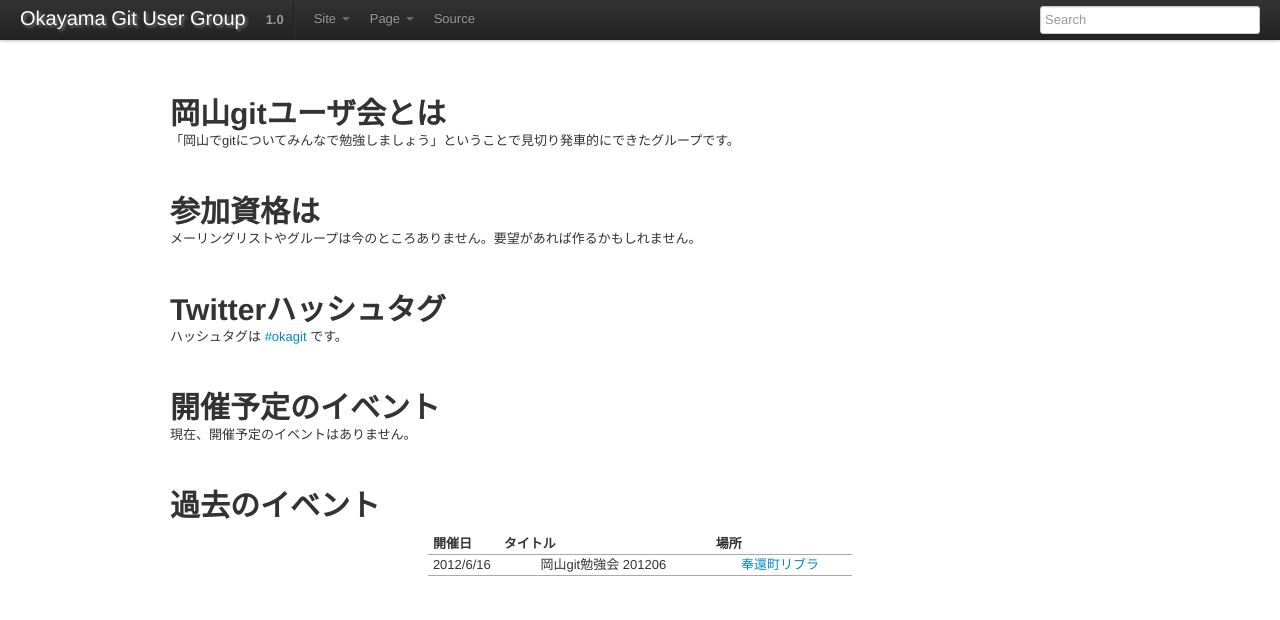
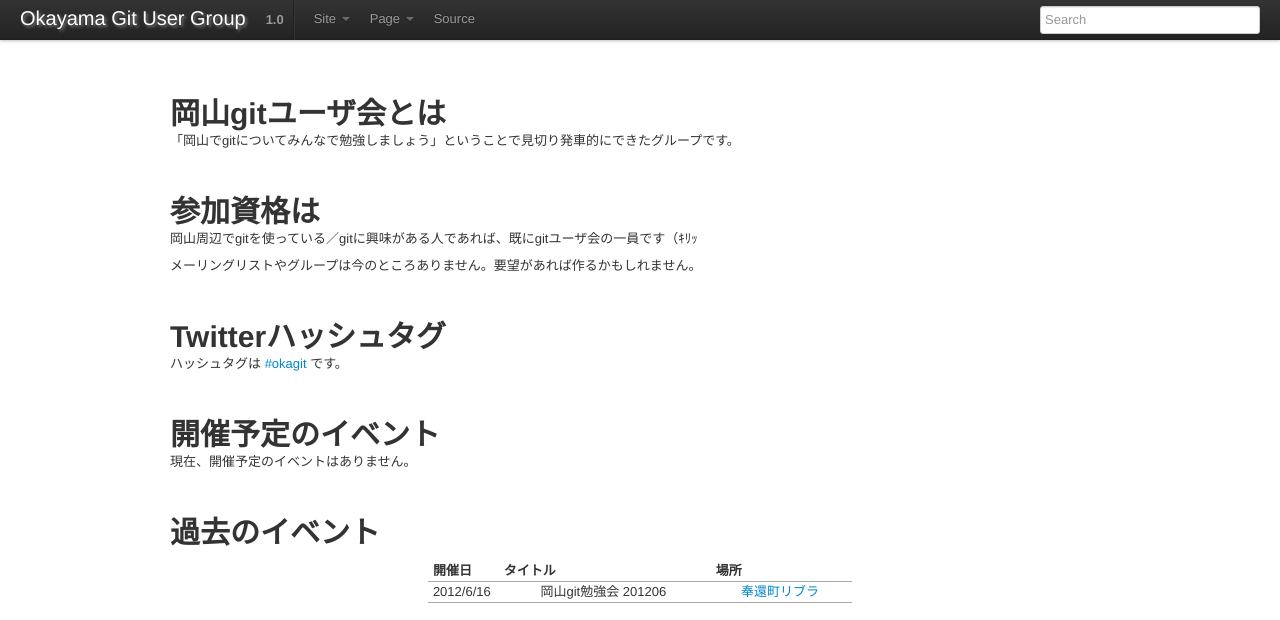
Before and after one commit to okagit/okagit, a Sphinx documentation site: the page built from source/index.rst, in a window 1280 px wide and 1143 px high. Shown: the top 620 px of the window. Built offline with Sphinx 7.4.7, drawn with Linux system fonts in a browser that asks for light colours.

Commit message:
Add contents
参加資格のところの説明を追加

```diff
--- a/source/index.rst
+++ b/source/index.rst
@@ -15,6 +15,8 @@
 
 参加資格は
 ==========
+
+岡山周辺でgitを使っている／gitに興味がある人であれば、既にgitユーザ会の一員です（ｷﾘｯ
 
 メーリングリストやグループは今のところありません。要望があれば作るかもしれません。
 
```
